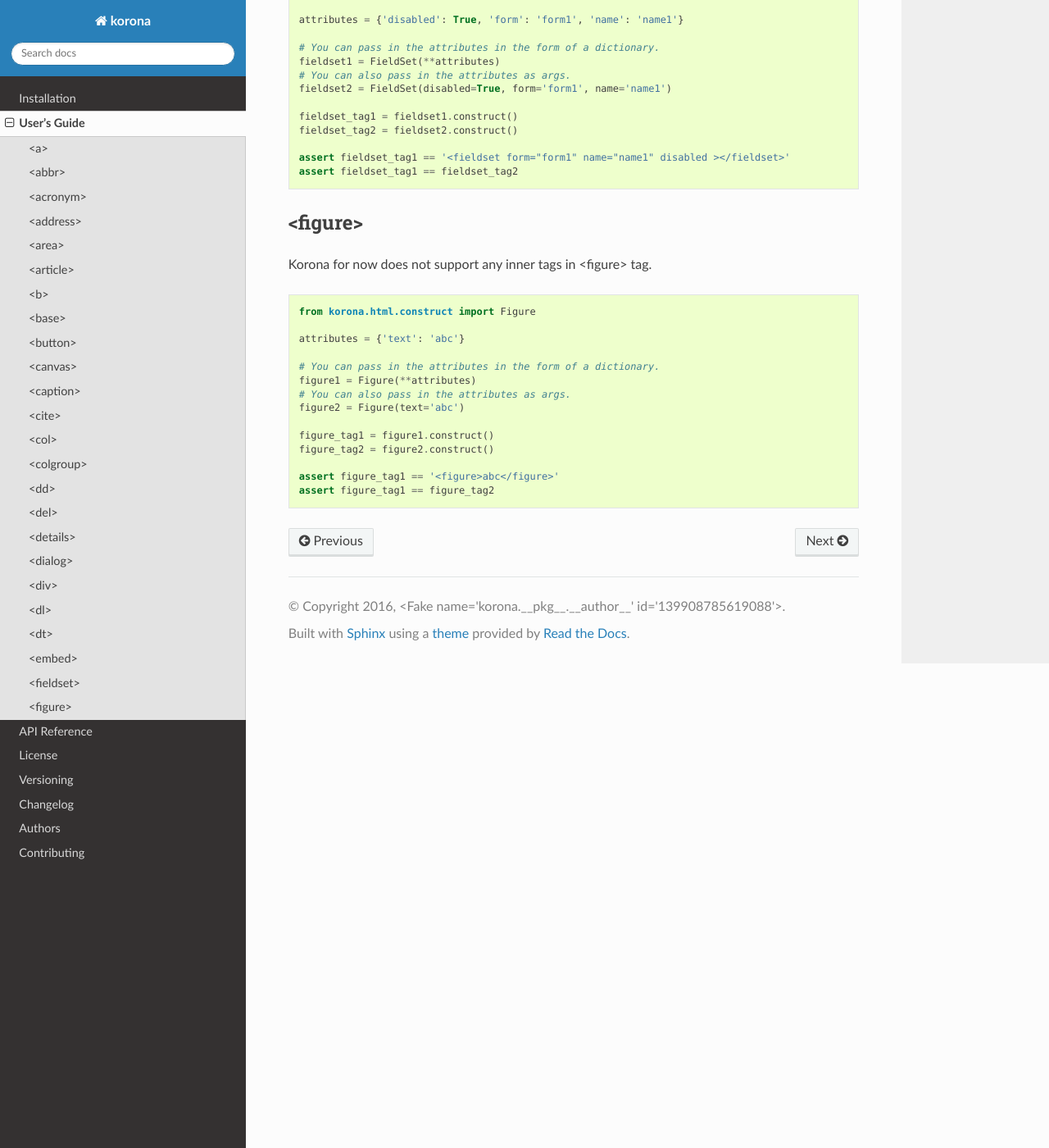
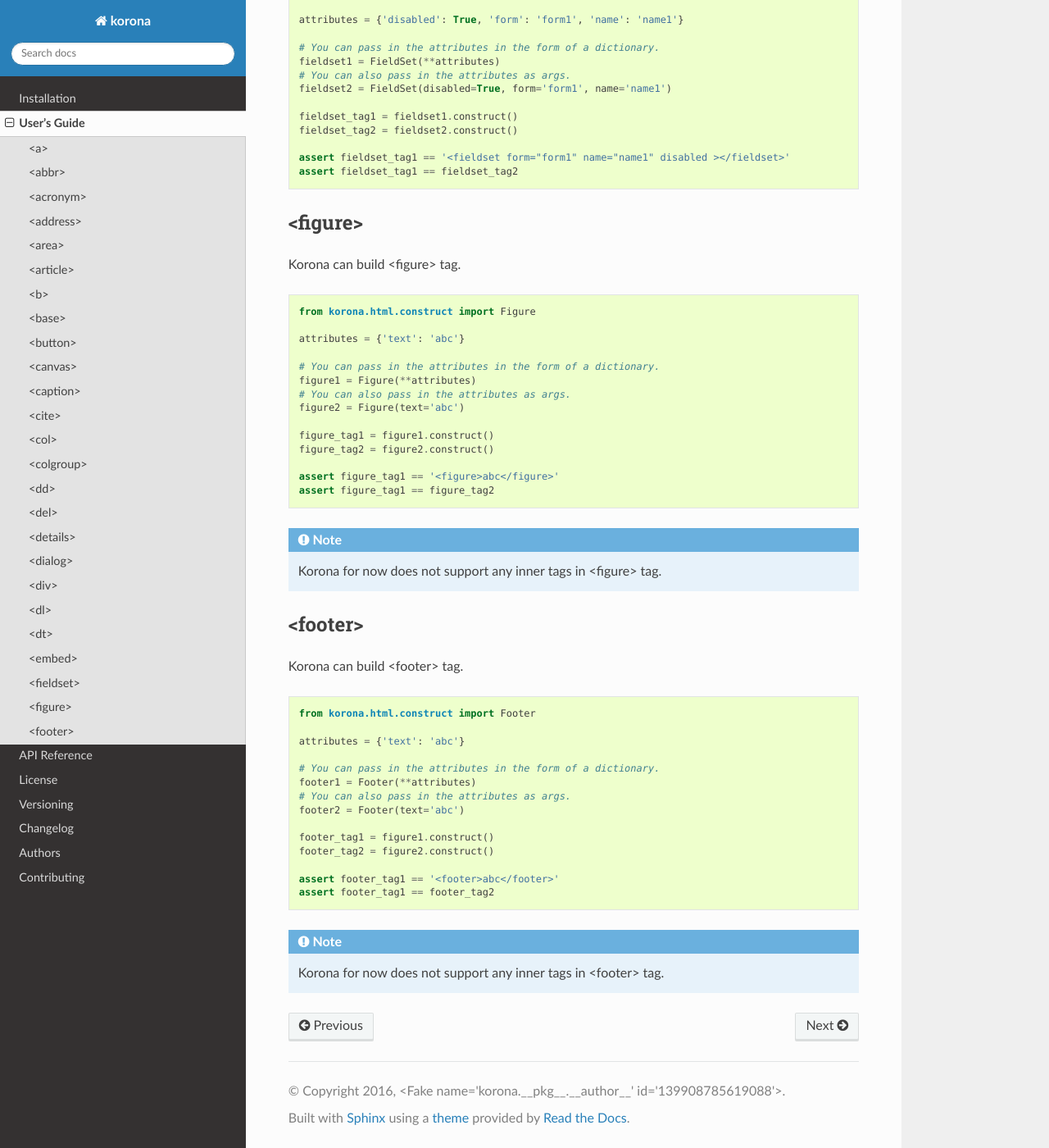
Before and after one commit to bharadwajyarlagadda/korona, a Sphinx documentation site: the page built from docs/guide.rst, in a window 1280 px wide and 1400 px high, scrolled down 11203 px. Shown: the whole window at 82% size. Built offline with Sphinx 7.4.7 and the Read the Docs theme 2.0.0, drawn with Linux system fonts in a browser that asks for light colours; the version number could not be read and is left out.

Commit message:
Added an example for constructing <footer> tag; Added Footer() class in api reference documentation; Added <footer> tag to CHANGELOG

```diff
--- a/CHANGELOG.rst
+++ b/CHANGELOG.rst
@@ -17,6 +17,7 @@ v0.2.0-alpha
   - <embed>
   - <fieldset></fieldset>
   - <figure></figure>
+  - <footer></footer>
 
 Caveats:
 
--- a/docs/api.rst
+++ b/docs/api.rst
@@ -96,3 +96,7 @@ API Reference
 
 .. autoclass:: korona.html.construct.Figure
     :members:
+
+
+.. autoclass:: korona.html.construct.Footer
+    :members:
--- a/docs/guide.rst
+++ b/docs/guide.rst
@@ -604,7 +604,7 @@ Korona can build <fieldset> tag.
 <figure>
 --------
 
-Korona for now does not support any inner tags in <figure> tag.
+Korona can build <figure> tag.
 
 .. code-block:: python
 
@@ -622,3 +622,29 @@ Korona for now does not support any inner tags in <figure> tag.
 
     assert figure_tag1 == '<figure>abc</figure>'
     assert figure_tag1 == figure_tag2
+
+.. note:: Korona for now does not support any inner tags in <figure> tag.
+
+<footer>
+--------
+
+Korona can build <footer> tag.
+
+.. code-block:: python
+
+    from korona.html.construct import Footer
+
+    attributes = {'text': 'abc'}
+
+    # You can pass in the attributes in the form of a dictionary.
+    footer1 = Footer(**attributes)
+    # You can also pass in the attributes as args.
+    footer2 = Footer(text='abc')
+
+    footer_tag1 = figure1.construct()
+    footer_tag2 = figure2.construct()
+
+    assert footer_tag1 == '<footer>abc</footer>'
+    assert footer_tag1 == footer_tag2
+
+.. note:: Korona for now does not support any inner tags in <footer> tag.
```
